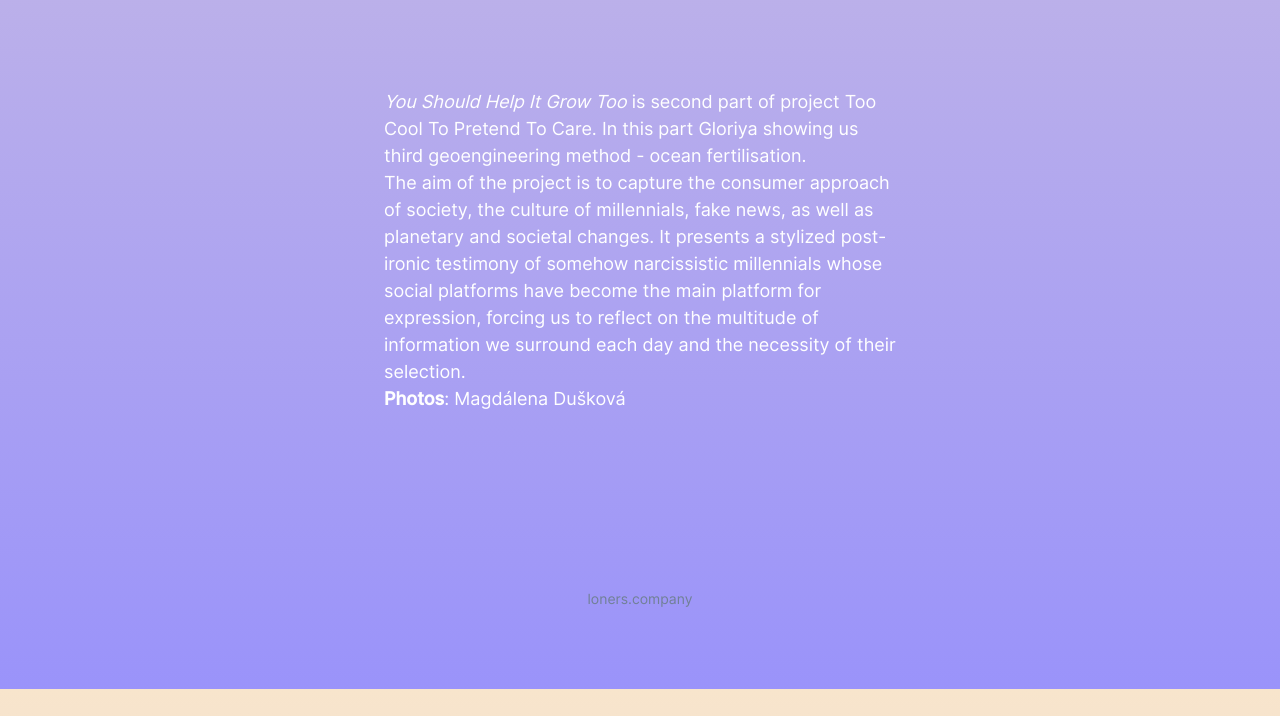
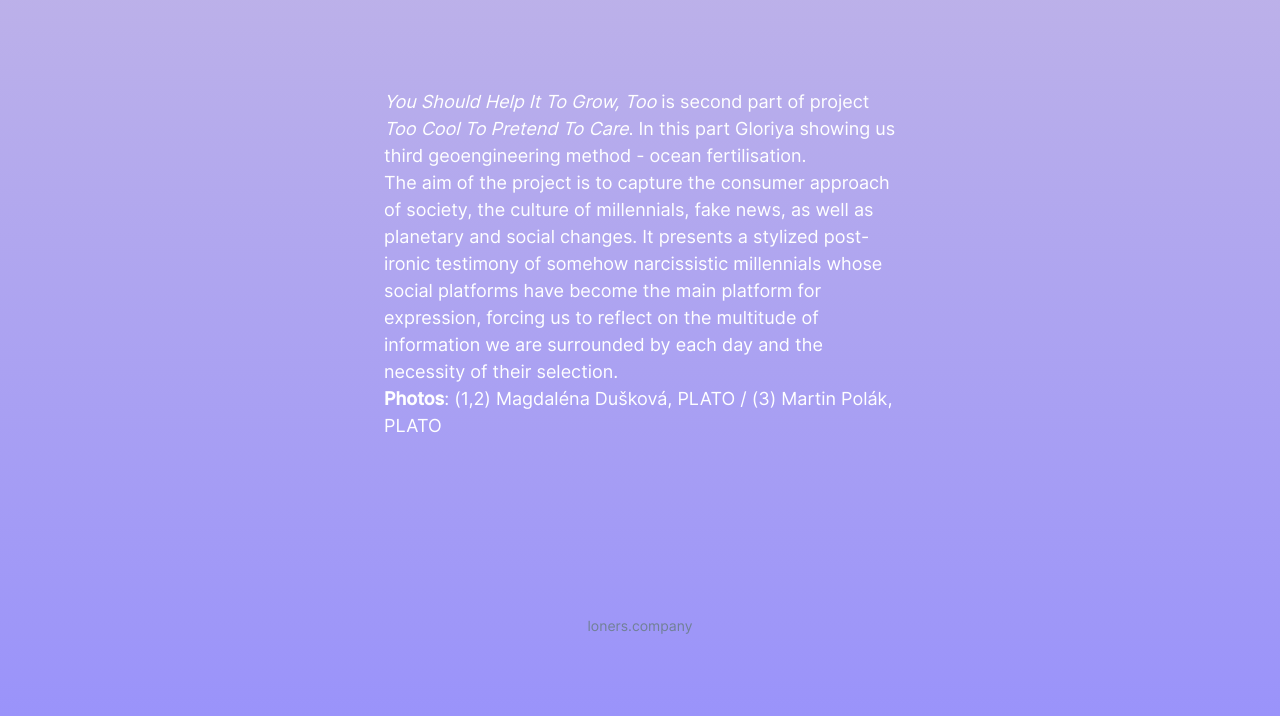
Before and after one commit to SimonBarak/tereza, a Jekyll site: the page built from _projects/work-hard-in-silence-1.md, in a window 1280 px wide and 900 px high, scrolled down 1085 px, cut to the strip 184-900 px from the top of the window. Built offline with Jekyll 4.4.1, drawn with Linux system fonts in a browser that asks for light colours; before the commit the page ends 1958 px from its top, so only the background shows below that.

Commit message:
Update from Forestry.io Simon Barak updated _projects/work-hard-in-silence-1.md

```diff
--- a/_projects/work-hard-in-silence-1.md
+++ b/_projects/work-hard-in-silence-1.md
@@ -25,8 +25,8 @@ embed: <iframe width="560" height="315" src="https://www.youtube.com/embed/loBwi
   gyroscope; picture-in-picture" allowfullscreen></iframe>
 
 ---
-_You Should Help It Grow Too_ is second part of project Too Cool To Pretend To Care. In this part Gloriya showing us third geoengineering method - ocean fertilisation.
+_You Should Help It To Grow, Too_ is second part of project _Too Cool To Pretend To Care_. In this part Gloriya showing us third geoengineering method - ocean fertilisation.
 
-The aim of the project is to capture the consumer approach of society, the culture of millennials, fake news, as well as planetary and societal changes. It presents a stylized post-ironic testimony of somehow narcissistic millennials whose social platforms have become the main platform for expression, forcing us to reflect on the multitude of information we surround each day and the necessity of their selection.
+The aim of the project is to capture the consumer approach of society, the culture of millennials, fake news, as well as planetary and social changes. It presents a stylized post-ironic testimony of somehow narcissistic millennials whose social platforms have become the main platform for expression, forcing us to reflect on the multitude of information we are surrounded by each day and the necessity of their selection.
 
-**Photos**: Magdálena Dušková
+**Photos**: (1,2) Magdaléna Dušková, PLATO / (3) Martin Polák, PLATO
```
